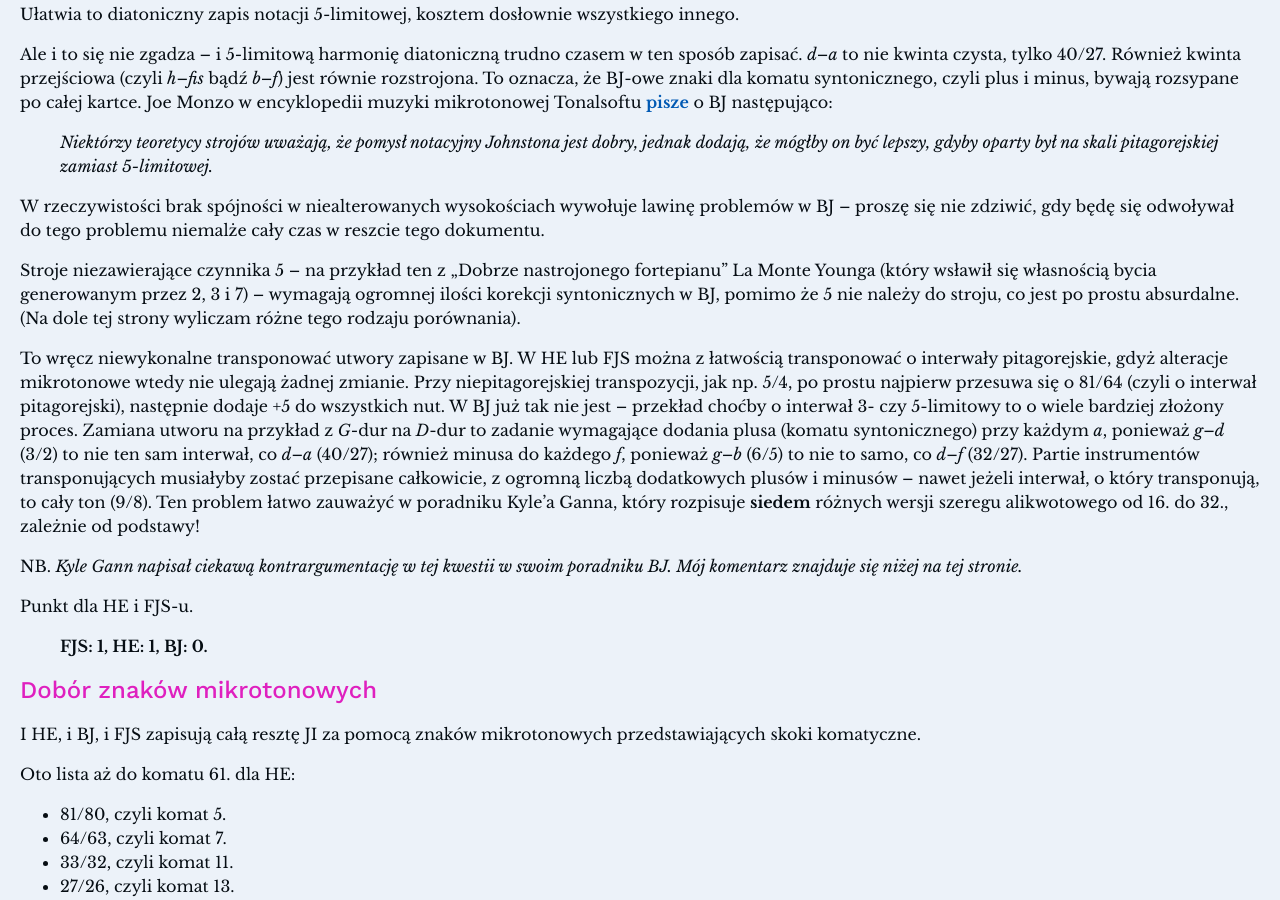
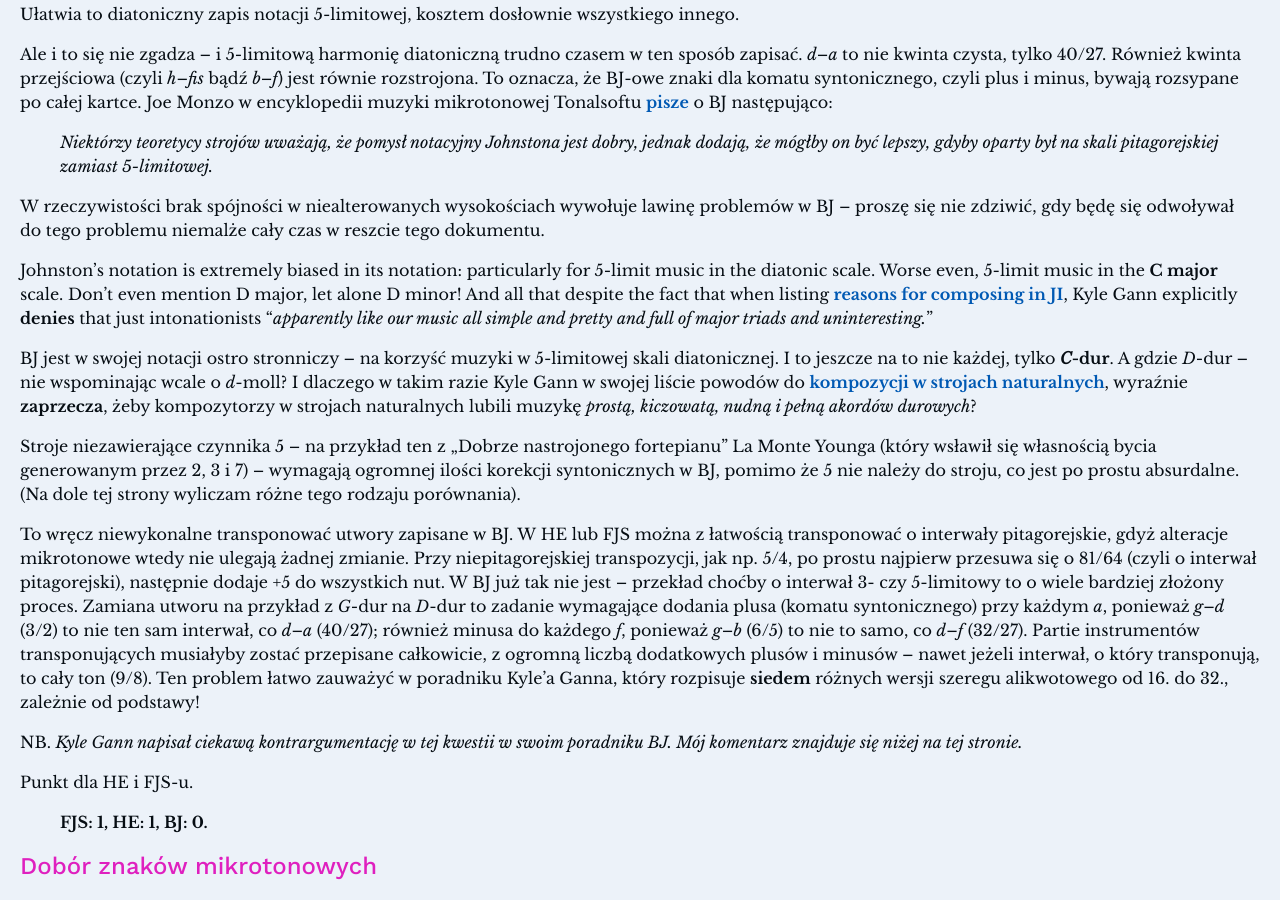
Before and after one commit to misotanni/misotanni.github.io, a Jekyll site: the page built from fjs/pl/compare.md, in a window 1280 px wide and 900 px high, scrolled down 926 px. Built offline with Jekyll 4.4.1, drawn with Linux system fonts in a browser that asks for light colours; our own code applies the rules of GitHub Pages for plain Markdown files; formulas are drawn with MathJax 3.

Commit message:
bias of BJ
will add one more point later

```diff
--- a/fjs/pl/compare.md
+++ b/fjs/pl/compare.md
@@ -31,6 +31,10 @@ Ale i to się nie zgadza – i 5-limitową harmonię diatoniczną trudno czase
 > *Niektórzy teoretycy strojów uważają, że pomysł notacyjny Johnstona jest dobry, jednak dodają, że mógłby on być lepszy, gdyby oparty był na skali pitagorejskiej zamiast 5-limitowej.*
 
 W rzeczywistości brak spójności w niealterowanych wysokościach wywołuje lawinę problemów w BJ – proszę się nie zdziwić, gdy będę się odwoływał do tego problemu niemalże cały czas w reszcie tego dokumentu.
+
+Johnston's notation is extremely biased in its notation: particularly for 5-limit music in the diatonic scale. Worse even, 5-limit music in the **C major** scale. Don't even mention D major, let alone D minor! And all that despite the fact that when listing [reasons for composing in JI](https://www.kylegann.com/JIreasons.html), Kyle Gann explicitly **denies** that just intonationists "*apparently like our music all simple and pretty and full of major triads and uninteresting.*"
+
+BJ jest w swojej notacji ostro stronniczy – na korzyść muzyki w 5-limitowej skali diatonicznej. I to jeszcze na to nie każdej, tylko ***C*-dur**. A gdzie *D*-dur – nie wspominając wcale o *d*-moll? I dlaczego w takim razie Kyle Gann w swojej liście powodów do [kompozycji w strojach naturalnych](https://www.kylegann.com/JIreasons.html), wyraźnie **zaprzecza**, żeby kompozytorzy w strojach naturalnych lubili muzykę *prostą, kiczowatą, nudną i pełną akordów durowych*?
 
 Stroje niezawierające czynnika 5 – na przykład ten z „Dobrze nastrojonego fortepianu” La Monte Younga (który wsławił się własnością bycia generowanym przez 2, 3 i 7) – wymagają ogromnej ilości korekcji syntonicznych w BJ, pomimo że 5 nie należy do stroju, co jest po prostu absurdalne. (Na dole tej strony wyliczam różne tego rodzaju porównania).
 
```
Also changed, not shown: fjs/de/compare.md (+2 -0 lines), fjs/en/compare.md (+2 -0 lines), fjs/fr/compare.md (+2 -0 lines).
